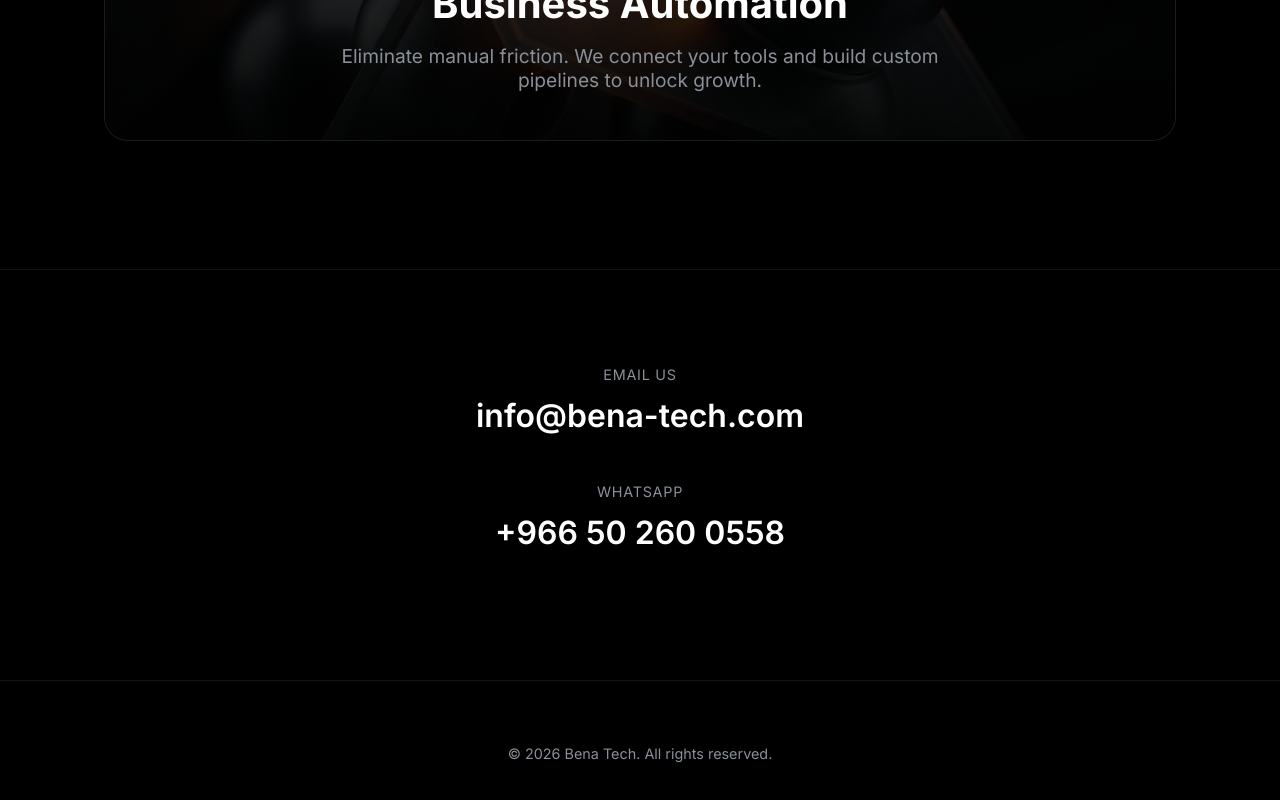
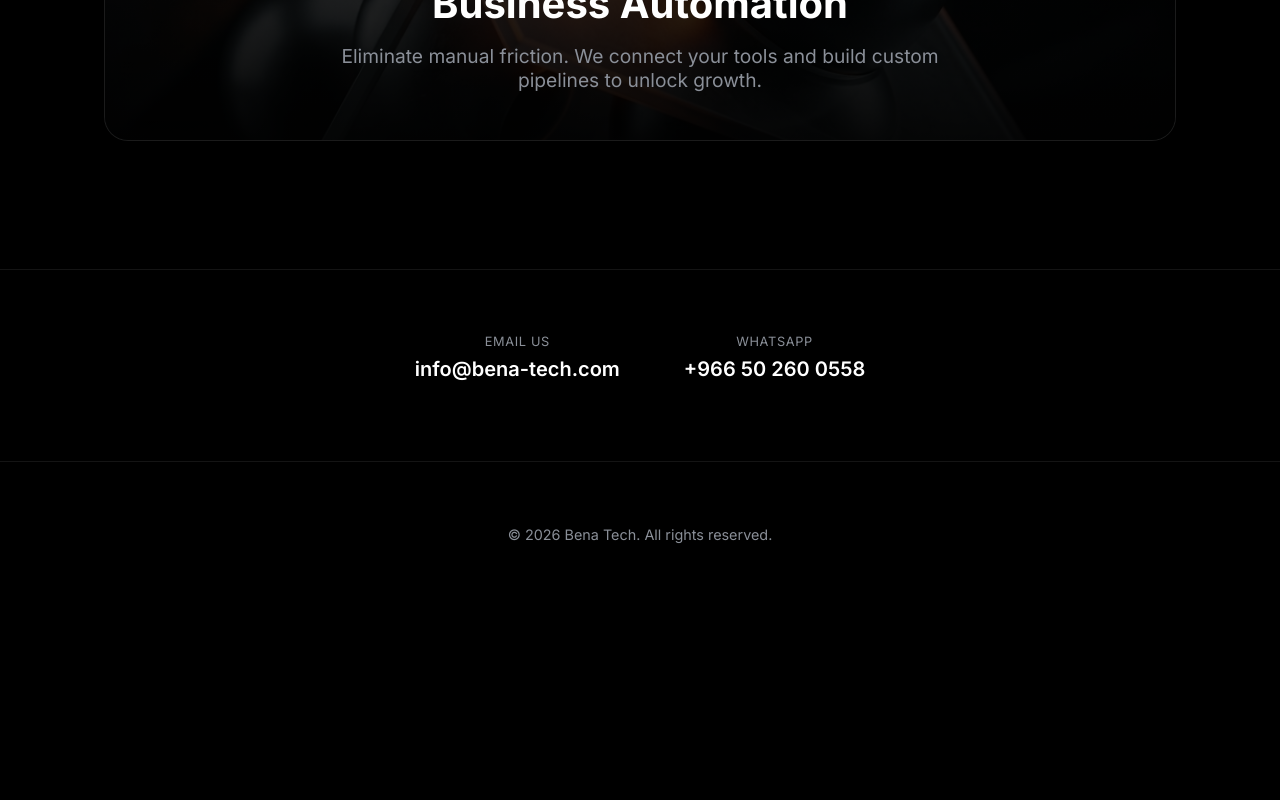
Before and after one commit to DareenNA/booking-bena-tech-adm, a React (Vite) app: page /about in a window 1280 px wide. Shown: the part 3919-4719 px from the top of the page. After the commit the page ends 4526 px from the top, so only its background shows below. Built offline with nearby package versions, Linux system fonts and the light colour scheme; no server answers.

Commit message:
feat: make home page footer contacts horizontal and smaller

```diff
--- a/src/pages/Home.jsx
+++ b/src/pages/Home.jsx
@@ -161,19 +161,19 @@
       </section>
 
       {/* Contact Section */}
-      <section style={{ padding: '6rem 0 8rem 0', borderTop: '1px solid var(--border-color)', textAlign: 'center' }}>
-        <div className="container" style={{ display: 'flex', flexDirection: 'column', gap: '3rem', alignItems: 'center' }}>
+      <section style={{ padding: '4rem 0 5rem 0', borderTop: '1px solid var(--border-color)', textAlign: 'center' }}>
+        <div className="container" style={{ display: 'flex', flexDirection: 'row', justifyContent: 'center', gap: '4rem', flexWrap: 'wrap', alignItems: 'center' }}>
 
           <div>
-            <p style={{ color: 'var(--text-grey)', fontSize: '0.9rem', textTransform: 'uppercase', letterSpacing: '0.05em', marginBottom: '0.8rem' }}>Email us</p>
-            <a href="mailto:info@bena-tech.com" style={{ fontSize: '2rem', fontWeight: 600, color: 'var(--text-white)', textDecoration: 'none', transition: 'color 0.2s' }} onMouseEnter={(e) => e.target.style.color = 'var(--primary-orange)'} onMouseLeave={(e) => e.target.style.color = 'var(--text-white)'}>
+            <p style={{ color: 'var(--text-grey)', fontSize: '0.8rem', textTransform: 'uppercase', letterSpacing: '0.05em', marginBottom: '0.5rem' }}>Email us</p>
+            <a href="mailto:info@bena-tech.com" style={{ fontSize: '1.25rem', fontWeight: 600, color: 'var(--text-white)', textDecoration: 'none', transition: 'color 0.2s' }} onMouseEnter={(e) => e.target.style.color = 'var(--primary-orange)'} onMouseLeave={(e) => e.target.style.color = 'var(--text-white)'}>
               info@bena-tech.com
             </a>
           </div>
 
           <div>
-            <p style={{ color: 'var(--text-grey)', fontSize: '0.9rem', textTransform: 'uppercase', letterSpacing: '0.05em', marginBottom: '0.8rem' }}>WhatsApp</p>
-            <a href="https://wa.me/966502600558" target="_blank" rel="noopener noreferrer" style={{ fontSize: '2rem', fontWeight: 600, color: 'var(--text-white)', textDecoration: 'none', transition: 'color 0.2s' }} onMouseEnter={(e) => e.target.style.color = 'var(--primary-orange)'} onMouseLeave={(e) => e.target.style.color = 'var(--text-white)'}>
+            <p style={{ color: 'var(--text-grey)', fontSize: '0.8rem', textTransform: 'uppercase', letterSpacing: '0.05em', marginBottom: '0.5rem' }}>WhatsApp</p>
+            <a href="https://wa.me/966502600558" target="_blank" rel="noopener noreferrer" style={{ fontSize: '1.25rem', fontWeight: 600, color: 'var(--text-white)', textDecoration: 'none', transition: 'color 0.2s' }} onMouseEnter={(e) => e.target.style.color = 'var(--primary-orange)'} onMouseLeave={(e) => e.target.style.color = 'var(--text-white)'}>
               +966 50 260 0558
             </a>
           </div>
```
